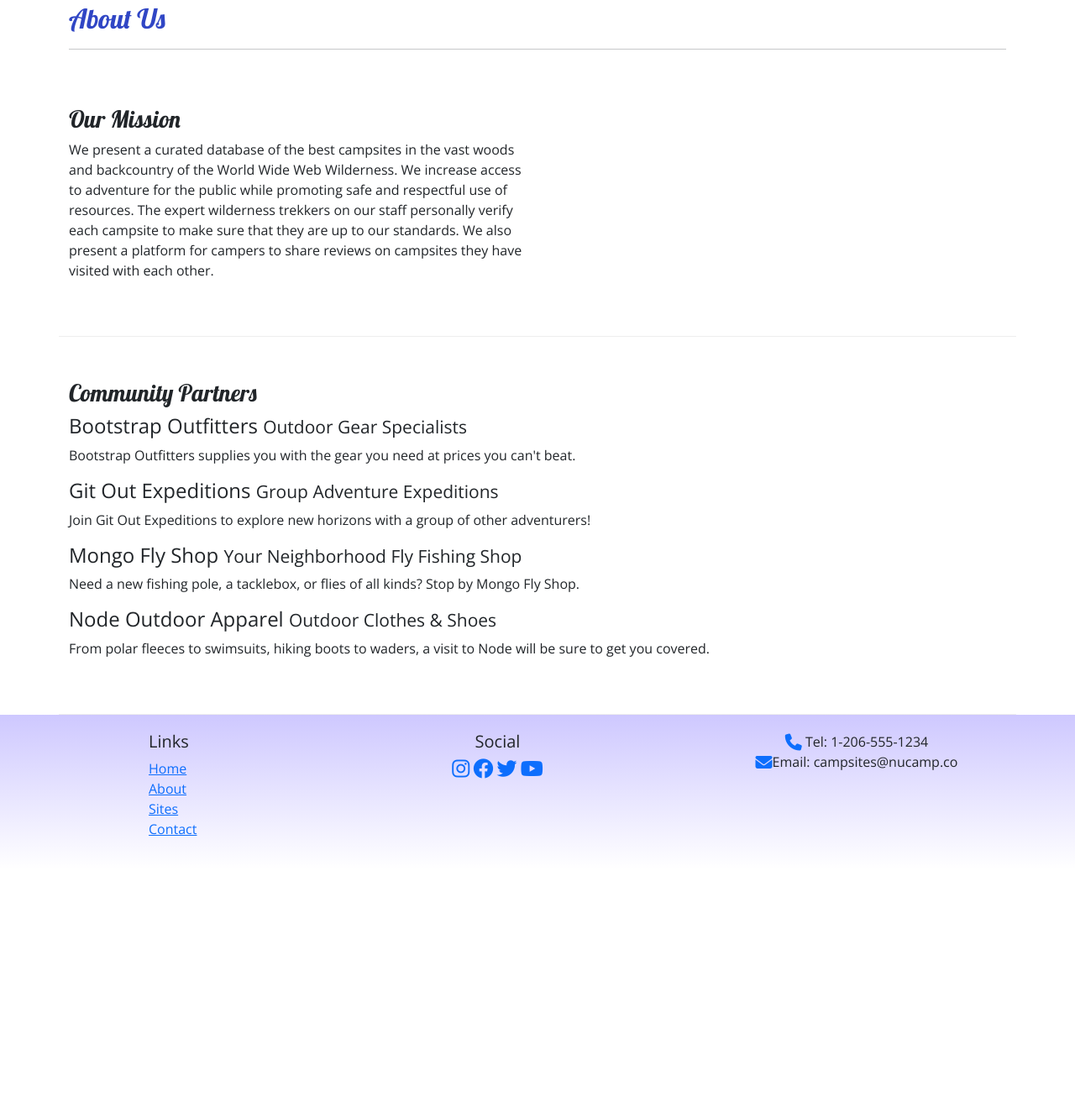
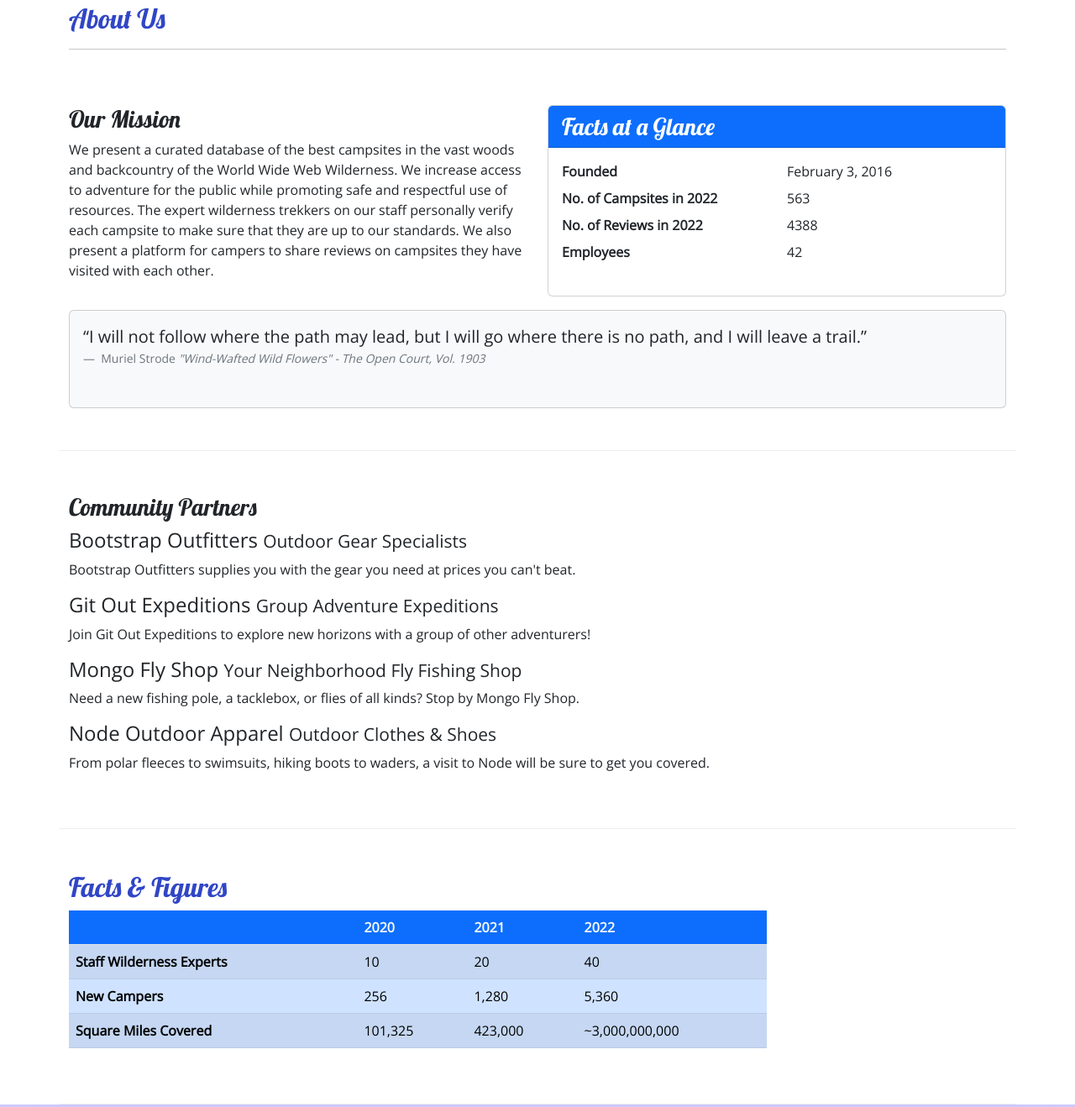
Before and after one commit to beso8a/brendasochoa, a plain HTML site: page aboutus.html in a window 1280 px wide. Shown: the part 255-1573 px from the top of the page at 84% size. Before the commit the page ends 1290 px from the top, so only its background shows below. Drawn offline with nearby package versions, Linux system fonts and the light colour scheme.

Commit message:
Tables and Cards

```diff
--- a/aboutus.html
+++ b/aboutus.html
@@ -65,6 +65,34 @@
                 campsite to make sure that they are up to our standards. We also present a platform for campers to share reviews on campsites they have visited
                 with each other.</p>
             </div>
+            <div class="col-sm-6">
+                <div class="card">
+                    <h3 class="card-header bg-primary text-white">Facts at a Glance</h3>
+                    <div class="card-body">
+                        <dl class="row">
+                            <dt class="col-6">Founded</dt>
+                            <dd class="col-6">February 3, 2016</dd>
+                            <dt class="col-6">No. of Campsites in 2022</dt>
+                            <dd class="col-6">563</dd>
+                            <dt class="col-6">No. of Reviews in 2022</dt>
+                            <dd class="col-6">4388</dd>
+                            <dt class="col-6">Employees</dt>
+                            <dd class="col-6">42</dd>
+                        </dl>
+                    </div>
+                </div>
+            </div>
+            <div class="col">
+                <div class="card bg-light mt-3">
+                    <figure class="card-body">
+                        <blockquote class="blockquote">
+                            <q>I will not follow where the path may lead, but I will go where there is no path, and I will leave a trail.</q>
+                        </blockquote>
+                        <figcaption class="blockquote-footer">
+                            Muriel Strode <cite>"Wind-Wafted Wild Flowers" - The Open Court, Vol. 1903</cite>
+                        </figcaption>
+                    </figure>
+            </div>
         </section>
 
         <section class="row row-content">
@@ -78,6 +106,45 @@
                 <p class="d-none d-sm-block">Need a new fishing pole, a tacklebox, or flies of all kinds? Stop by Mongo Fly Shop.</p>
                 <h4>Node Outdoor Apparel <small>Outdoor Clothes & Shoes</small></h4>
                 <p class="d-none d-sm-block">From polar fleeces to swimsuits, hiking boots to waders, a visit to Node will be sure to get you covered.</p>
+            </div>
+        </section>
+
+        <!-- table -->
+        <section class="row row-content">
+            <div class="col-sm-9">
+                <h2>Facts & Figures</h2>
+                <div class="table-responsive">
+                    <table class="table table-striped">
+                        <thead class="bg-primary text-light">
+                            <tr>
+                                <th></th>
+                                <th>2020</th>
+                                <th>2021</th>
+                                <th>2022</th>
+                            </tr>
+                        </thead>
+                        <tbody class="table-primary">
+                            <tr>
+                                <th>Staff Wilderness Experts</th>
+                                <td>10</td>
+                                <td>20</td>
+                                <td>40</td>
+                            </tr>
+                            <tr>
+                                <th>New Campers</th>
+                                <td>256</td>
+                                <td>1,280</td>
+                                <td>5,360</td>
+                            </tr>
+                            <tr>
+                                <th>Square Miles Covered</th>
+                                <td>101,325</td>
+                                <td>423,000</td>
+                                <td>~3,000,000,000</td>
+                            </tr>
+                        </tbody>
+                    </table>
+                </div>
             </div>
         </section>
     </main>
```
